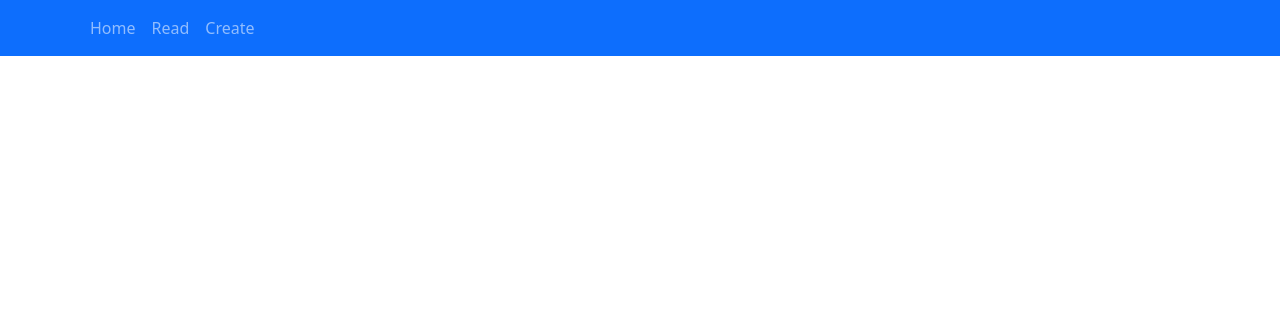
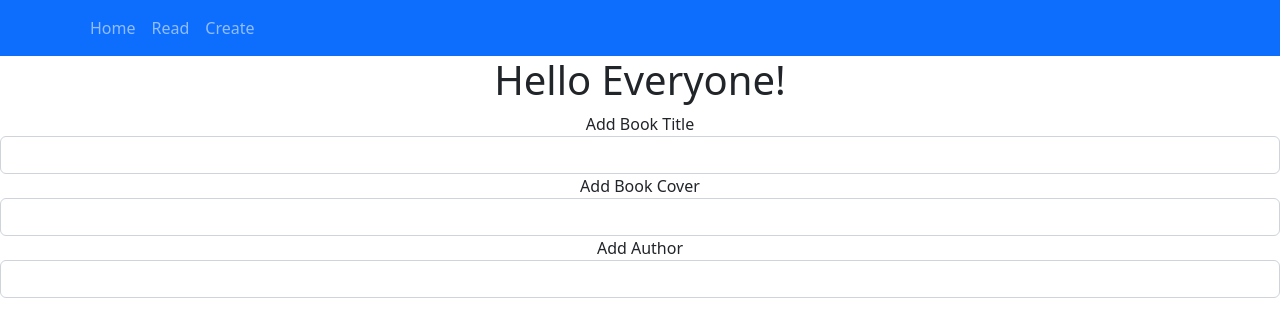
Before and after one commit to meganmcnultyyy/Week10_DataRepresentation, a React (Create React App) app: page /fun in a window 1280 px wide. Before the commit this address had no page. Shown: the top 336 px of the page. Built offline with nearby package versions, Linux system fonts and the light colour scheme; no server answers.

Commit message:
Week 10 Megan McNulty

```diff
--- a/src/App.js
+++ b/src/App.js
@@ -15,6 +15,7 @@ import {
 import { Read } from './components/read'; // Read Class from read.js
 import { Create } from './components/create'; // Create Class from create.js
 import { Edit } from './components/edit'; // Import edit component
+import { Functional } from './components/functional';
 
 
 class App extends React.Component { // Changing to a function and extneds React Component to make the class a component
@@ -39,6 +40,7 @@ class App extends React.Component { // Changing to a function and extneds React
             <Route path='/read' element={<Read></Read>} exact></Route>
             <Route path='/create' element={<Create></Create>} exact></Route>
             <Route path='/edit/:id' element={<Edit></Edit>}></Route> {/* Routing to show Edit Component */}
+            <Route path='/fun' element={<Functional></Functional>}></Route>
           </Routes>
 
           {/*<Header></Header> {/* Import header class from header component*/}
--- /dev/null
+++ b/src/components/functional.js
@@ -0,0 +1,60 @@
+import axios from "axios";
+import { useEffect, useState } from "react";
+import { useNavigate } from "react-router-dom";
+
+export function Functional(){
+
+    const [title, setTitle] = useState("");
+    const [cover, setCover] = useState("");
+    const [author, setAuthor] = useState("");
+
+    const navigate = useNavigate();
+
+    useEffect(()=>{
+        axios.get('http://localhost:4000/api/book/abcdef')
+        .then((res)=>{
+            setTitle(res.data.title);
+            setCover(res.data.cover);
+            setAuthor(res.data.author);
+        })
+        .catch();
+    },[]);
+
+    const handleSubmit = (e)=>{
+        e.preventDefault();
+
+        const newBook = {
+            title:title,
+            cover:cover,
+            author:author
+        }
+
+        axios.post('http://localhost:4000/api/books', newBook)
+        .then((res)=>{
+            console.log(res);
+            navigate('/read');
+        })
+        .catch();
+    }
+
+
+    return(
+    <div>
+        <h1>Hello Everyone!</h1>
+        <form onSubmit={handleSubmit}>
+            <div>
+                <label>Add Book Title</label>
+                <input type="text" className="form-control" value={title} onChange={(e)=>{setTitle(e.target.value)}}></input>
+            </div>
+            <div>
+                <label>Add Book Cover</label>
+                <input type="text" className="form-control" value={cover} onChange={(e)=>{setCover(e.target.value)}}></input>
+            </div>
+            <div>
+                <label>Add Author</label>
+                <input type="text" className="form-control" value={author} onChange={(e)=>{setAuthor(e.target.value)}}></input>
+            </div>
+        </form>
+    </div>
+    );
+}
```
